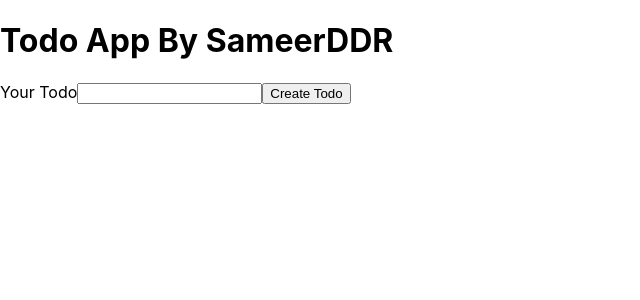
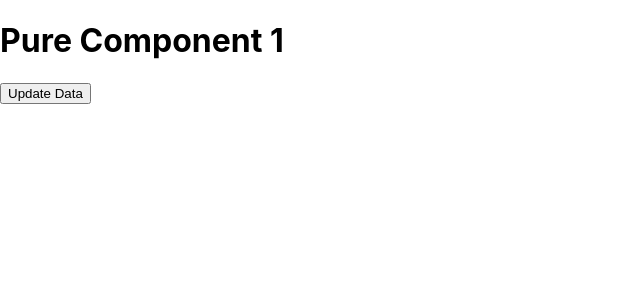
Before and after one commit to sameerddr/React-Tutorial, a React (Create React App) app: page / in a window 1280 px wide. Shown: the top 300 px of the page, without its empty margins (0-640 px from the left). Built offline with nearby package versions, Linux system fonts and the light colour scheme; the HTML template or start-up script is replaced by a standard one.

Commit message:
pure-component

```diff
--- a/src/App.js
+++ b/src/App.js
@@ -15,13 +15,13 @@ import "./App.css";
 // import Constrructor from "./lifecycle/Constrructor";
 // import Reuse from "./ReuseComponent/Reuse";
 // import ValidForm from "./Form-Vald/ValidForm";
-import Showtodo from "./TodoApp/Showtodo";
-import Todo from "./TodoApp/Todo";
+// import Showtodo from "./TodoApp/Showtodo";
+// import Todo from "./TodoApp/Todo";
+import Pure from "./purecomponent/Pure";
 function App() {
   return (
     <div className="name">
-      <h1>Todo App By SameerDDR</h1>
-      <Todo></Todo>
+      <Pure />
     </div>
   );
 }
--- a/src/purecomponent/pure.jsx
+++ b/src/purecomponent/pure.jsx
@@ -0,0 +1,26 @@
+// import React, { PureComponent } from "react";
+import React, { Component } from "react";
+class Pure extends Component {
+  constructor() {
+    super();
+    this.state = {
+      data: 1,
+    };
+  }
+  render() {
+    console.log("check Rendering");
+    return (
+      <>
+        <h1>Pure Component {this.state.data} </h1>
+        <button
+          onClick={() => {
+            this.setState({ data: 1 });
+          }}
+        >
+          Update Data
+        </button>
+      </>
+    );
+  }
+}
+export default Pure;
```
